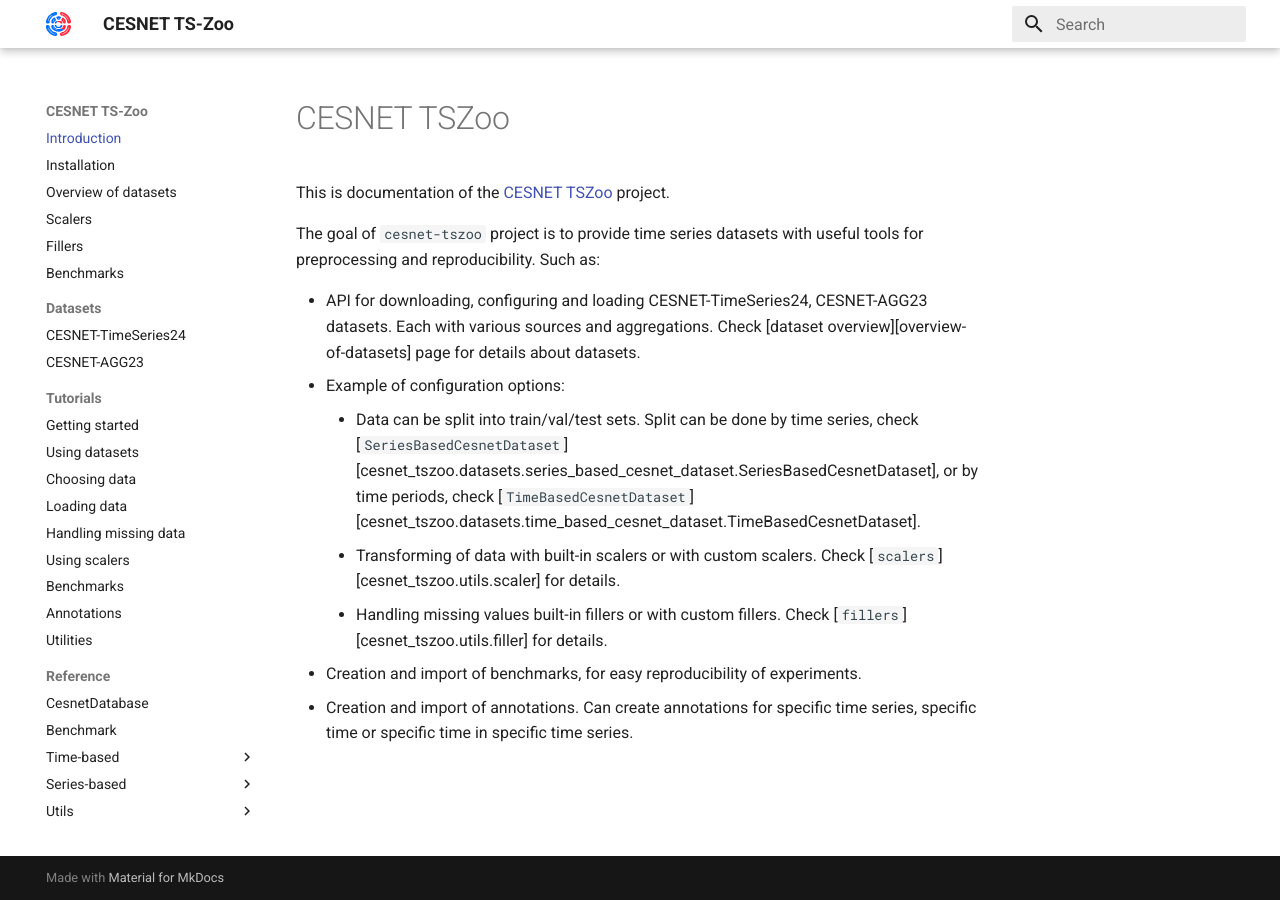
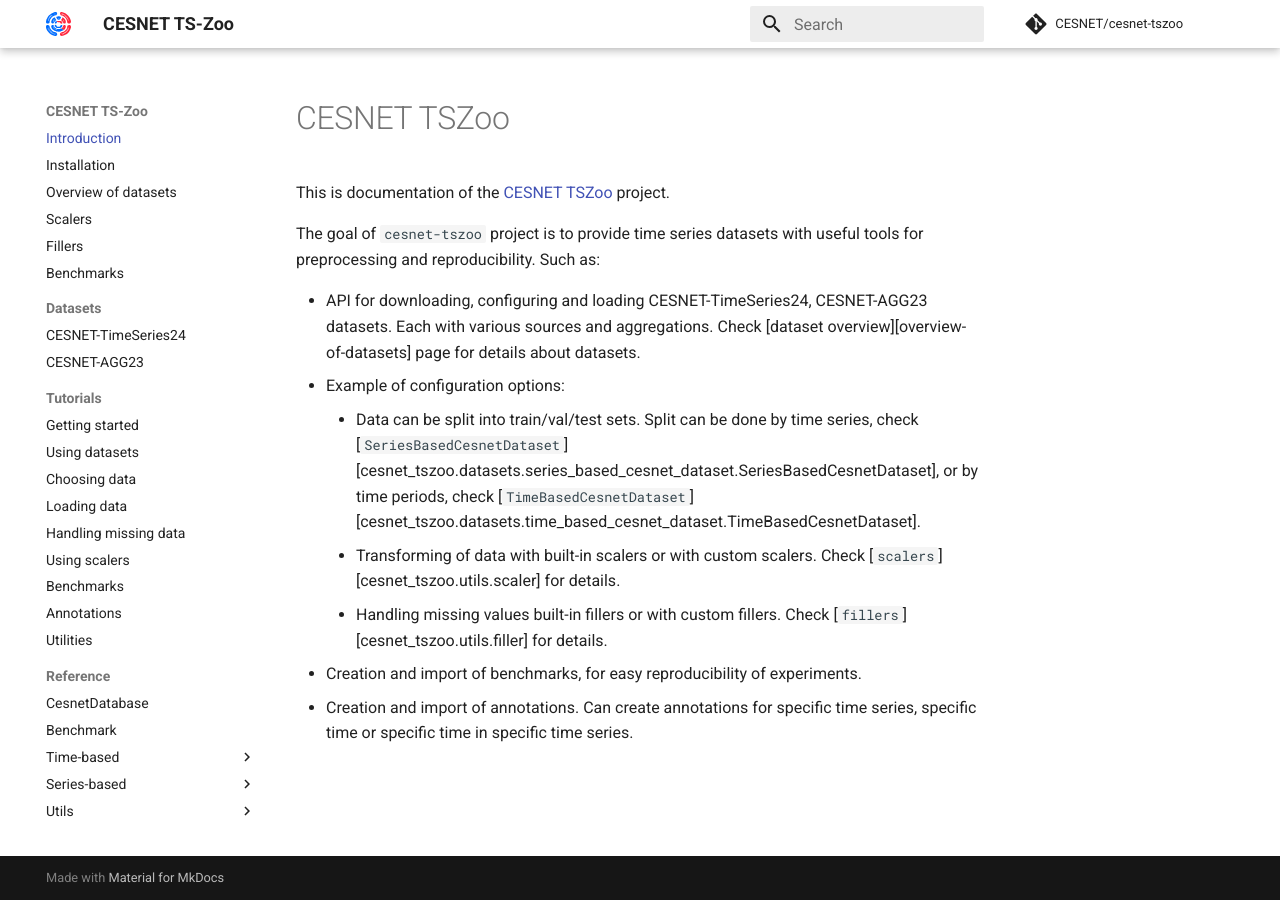
Before and after one commit to CESNET/cesnet-tszoo, an MkDocs documentation site: the page built from docs/index.md, in a window 1280 px wide. Built offline with MkDocs 1.6.1 and Material for MkDocs 9.7.7, drawn with Linux system fonts in a browser that asks for light colours; comment, search, counter and statistics services are not loaded.

Commit message:
Docs: Update mkdocs metada

```diff
--- a/mkdocs.yml
+++ b/mkdocs.yml
@@ -1,4 +1,6 @@
 site_name: CESNET TS-Zoo
+repo_name: CESNET/cesnet-tszoo
+repo_url: https://github.com/CESNET/cesnet-tszoo
 
 theme:
   name: "material"
```
